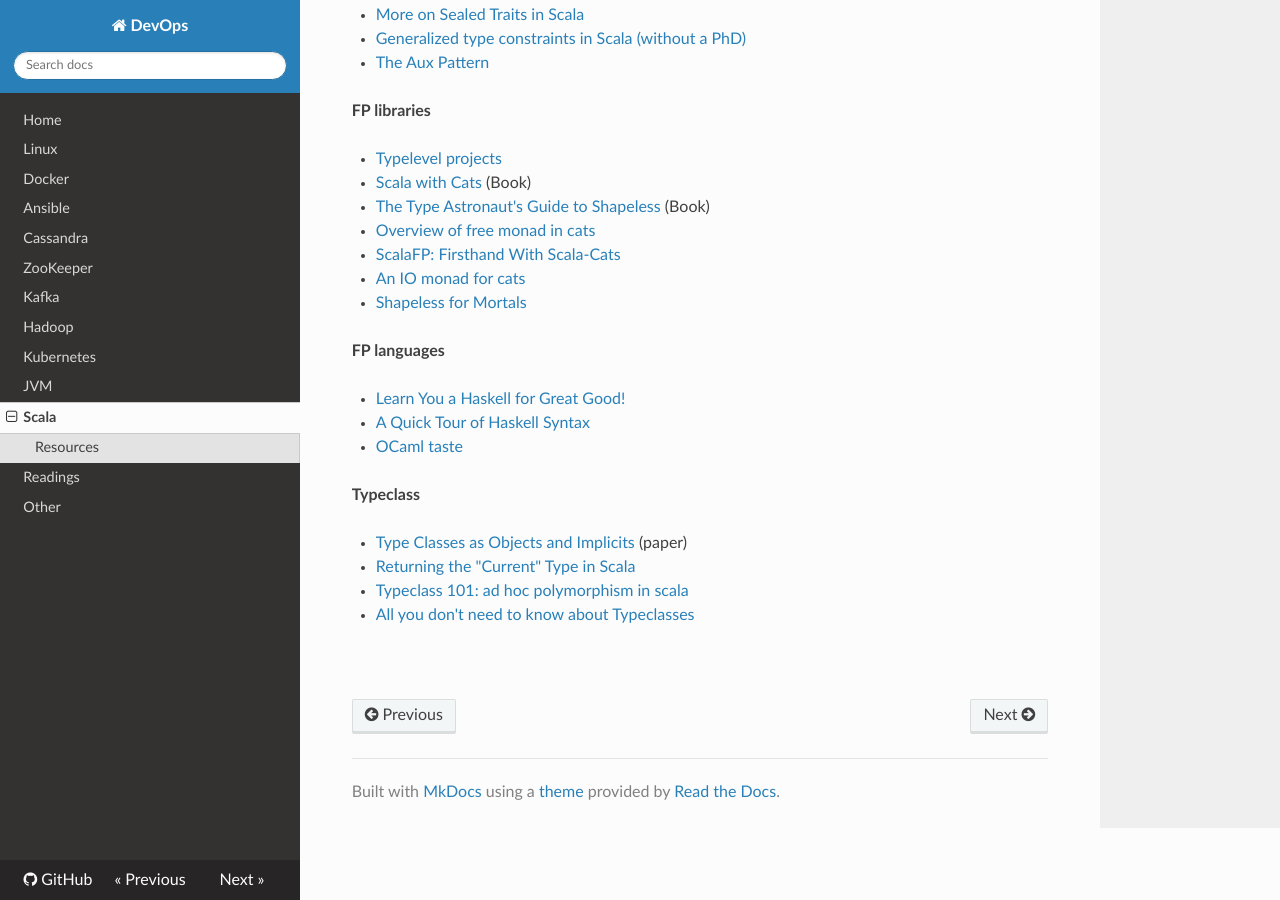
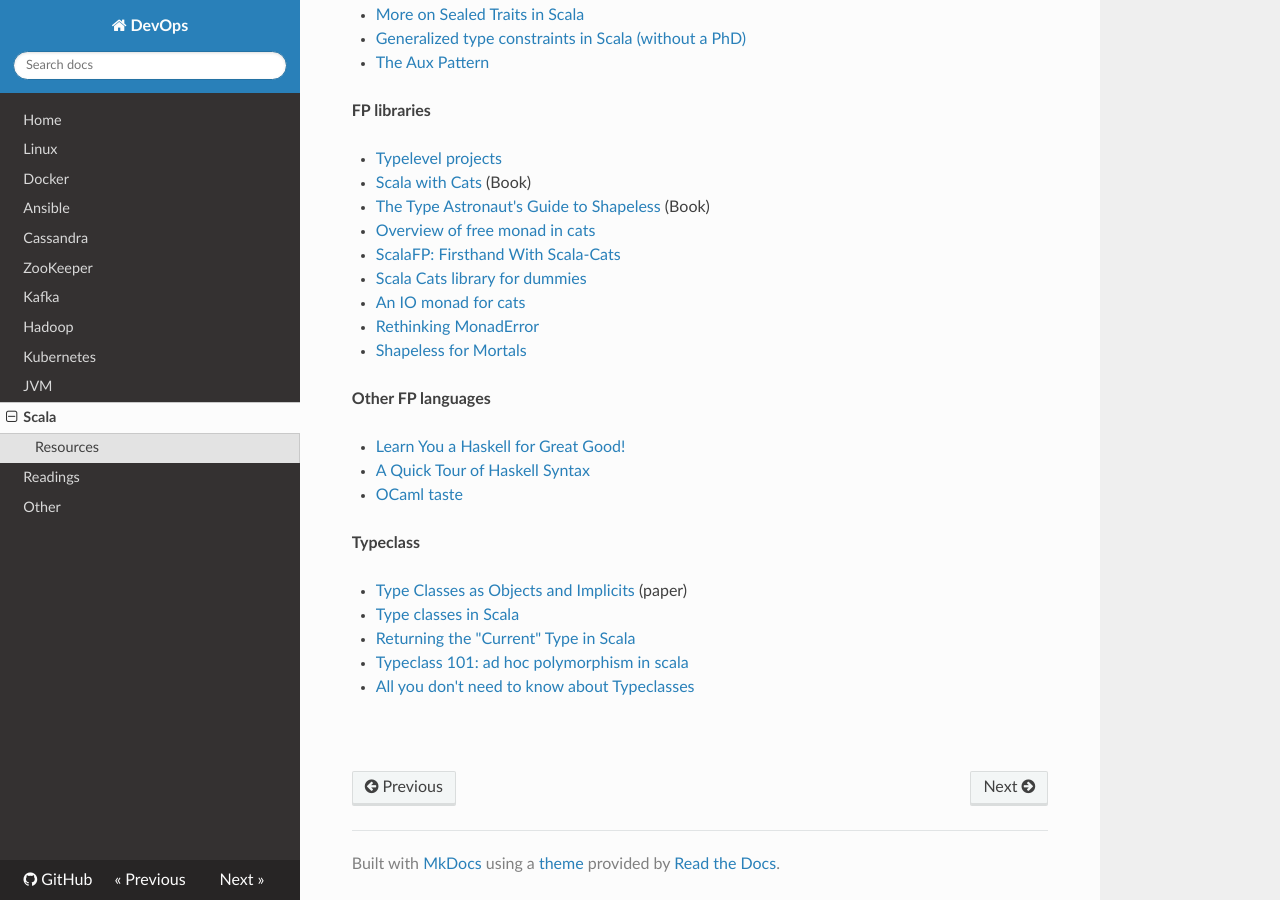
Before and after one commit to niqdev/devops, an MkDocs documentation site: the page built from docs/scala.md, in a window 1280 px wide and 900 px high, scrolled down 957 px. Built offline with MkDocs 1.6.1, drawn with Linux system fonts in a browser that asks for light colours; nearby versions of some CDN libraries; old or Windows-style settings are respelled for this version of MkDocs.

Commit message:
doc: update scala

```diff
--- a/docs/scala.md
+++ b/docs/scala.md
@@ -47,10 +47,12 @@
 * [The Type Astronaut's Guide to Shapeless](https://underscore.io/books/shapeless-guide) (Book)
 * [Overview of free monad in cats](https://blog.scalac.io/2016/06/02/overview-of-free-monad-in-cats.html)
 * [ScalaFP: Firsthand With Scala-Cats](https://www.signifytechnology.com/blog/2018/07/scalafp-firsthand-with-scala-cats-monads-number-1-by-harmeet-singh)
+* [Scala Cats library for dummies](https://medium.com/@abu_nadhr/scala-cats-library-for-dummies-part-1-8ec47af7a144)
 * [An IO monad for cats](https://typelevel.org/blog/2017/05/02/io-monad-for-cats.html)
+* [Rethinking MonadError](https://typelevel.org/blog/2018/04/13/rethinking-monaderror.html)
 * [Shapeless for Mortals](https://github.com/ikhoon/shapeless-for-mortals)
 
-**FP languages**
+**Other FP languages**
 
 * [Learn You a Haskell for Great Good!](http://learnyouahaskell.com/chapters)
 * [A Quick Tour of Haskell Syntax](http://prajitr.github.io/quick-haskell-syntax)
@@ -59,11 +61,19 @@
 **Typeclass**
 
 * [Type Classes as Objects and Implicits](http://ropas.snu.ac.kr/~bruno/papers/TypeClasses.pdf) (paper)
+* [Type classes in Scala](https://blog.scalac.io/2017/04/19/typeclasses-in-scala.html)
 * [Returning the "Current" Type in Scala](http://tpolecat.github.io/2015/04/29/f-bounds.html)
 * [Typeclass 101: ad hoc polymorphism in scala](https://julien-truffaut.github.io/Typeclass)
 * [All you don't need to know about Typeclasses](http://workday.github.io/assets/scala-exchange-type-classes)
 
 <!--
+
+blogs + twitter
+
+https://typelevel.org/blog
+https://blog.scalac.io
+https://www.signifytechnology.com/blog
+https://scalatimes.com
 
 ## Q&A
 
```
